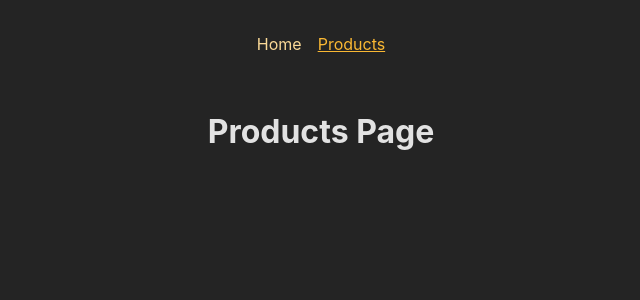
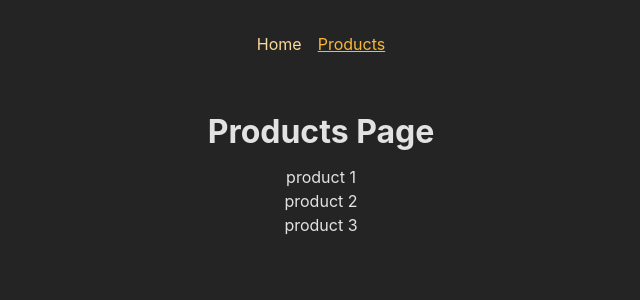
Before and after one commit to Afrag61/React-Router, a React (Create React App) app: page /Products in a window 1280 px wide. Shown: the top 300 px of the page, without its empty margins (319-959 px from the left). Built offline with nearby package versions, Linux system fonts and the light colour scheme.

Commit message:
Defining & Using Dynamic Routes

```diff
--- a/src/App.js
+++ b/src/App.js
@@ -3,6 +3,7 @@ import HomePage from "./pages/HomePage";
 import ProductsPage from "./pages/ProductsPage";
 import RootLayout from "./pages/Root";
 import ErrorPage from "./pages/Error";
+import ProductDetailsPage from "./pages/ProductDetails";
 
 // const routerDefinition = createRoutesFromElements(
 //   <Route>
@@ -20,6 +21,7 @@ const router = createBrowserRouter([
     children: [
       { path: "/", element: <HomePage /> },
       { path: "/Products", element: <ProductsPage /> },
+      { path: "/Products/:productId", element: <ProductDetailsPage /> },
     ],
     errorElement: <ErrorPage />
   },
--- /dev/null
+++ b/src/pages/ProductDetails.js
@@ -0,0 +1,11 @@
+import { useParams } from 'react-router-dom'
+
+const ProductDetailsPage = () => {
+    const params = useParams()
+
+  return <>
+    <h1>Product Details</h1>
+  </>;
+};
+
+export default ProductDetailsPage;
--- a/src/pages/ProductsPage.js
+++ b/src/pages/ProductsPage.js
@@ -1,5 +1,14 @@
 const ProductsPage = () => {
-  return <h1>Products Page</h1>;
+  return (
+    <>
+      <h1>Products Page</h1>
+      <ul>
+        <li>product 1</li>
+        <li>product 2</li>
+        <li>product 3</li>
+      </ul>
+    </>
+  );
 };
 
 export default ProductsPage;
```
